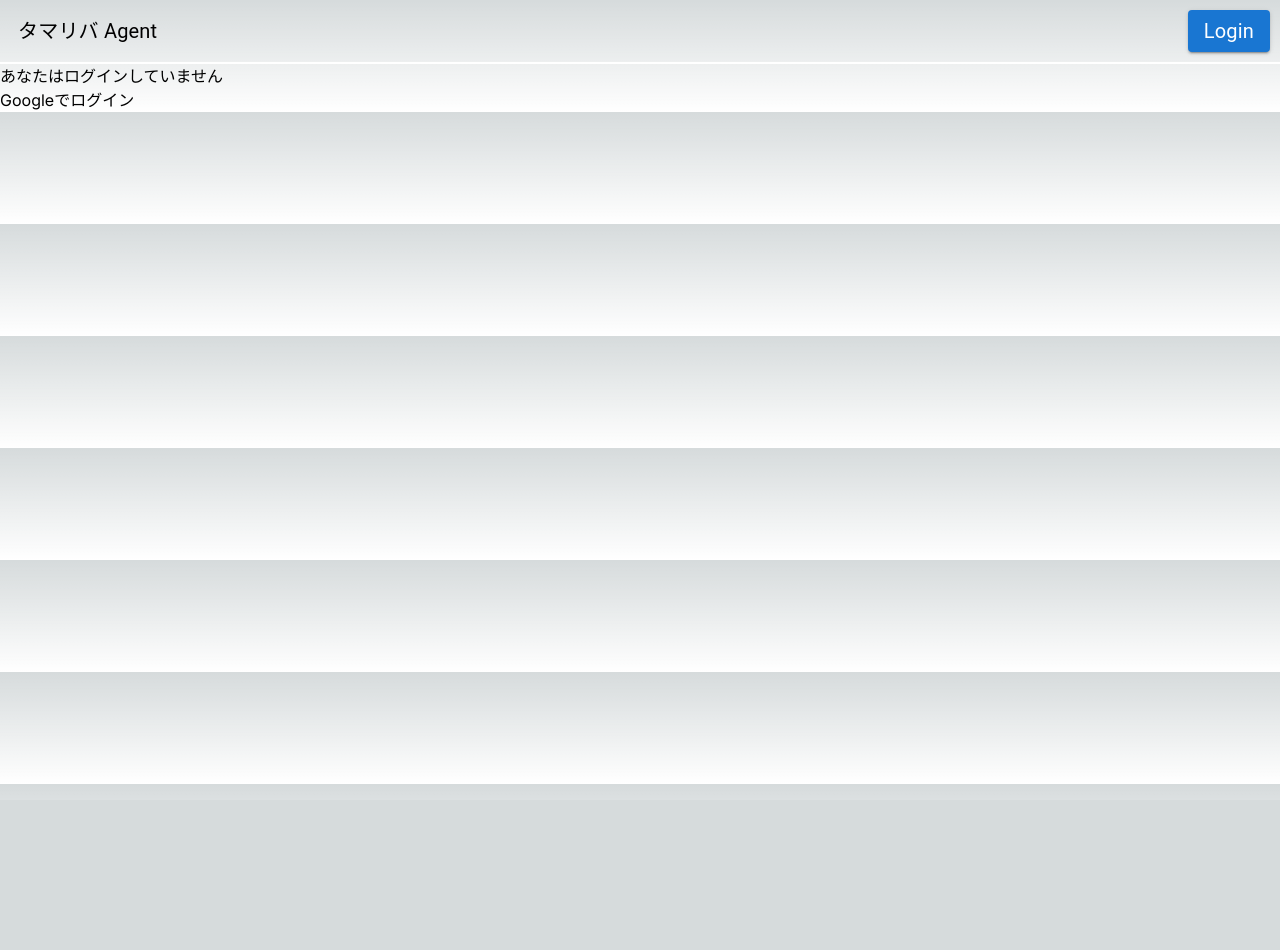
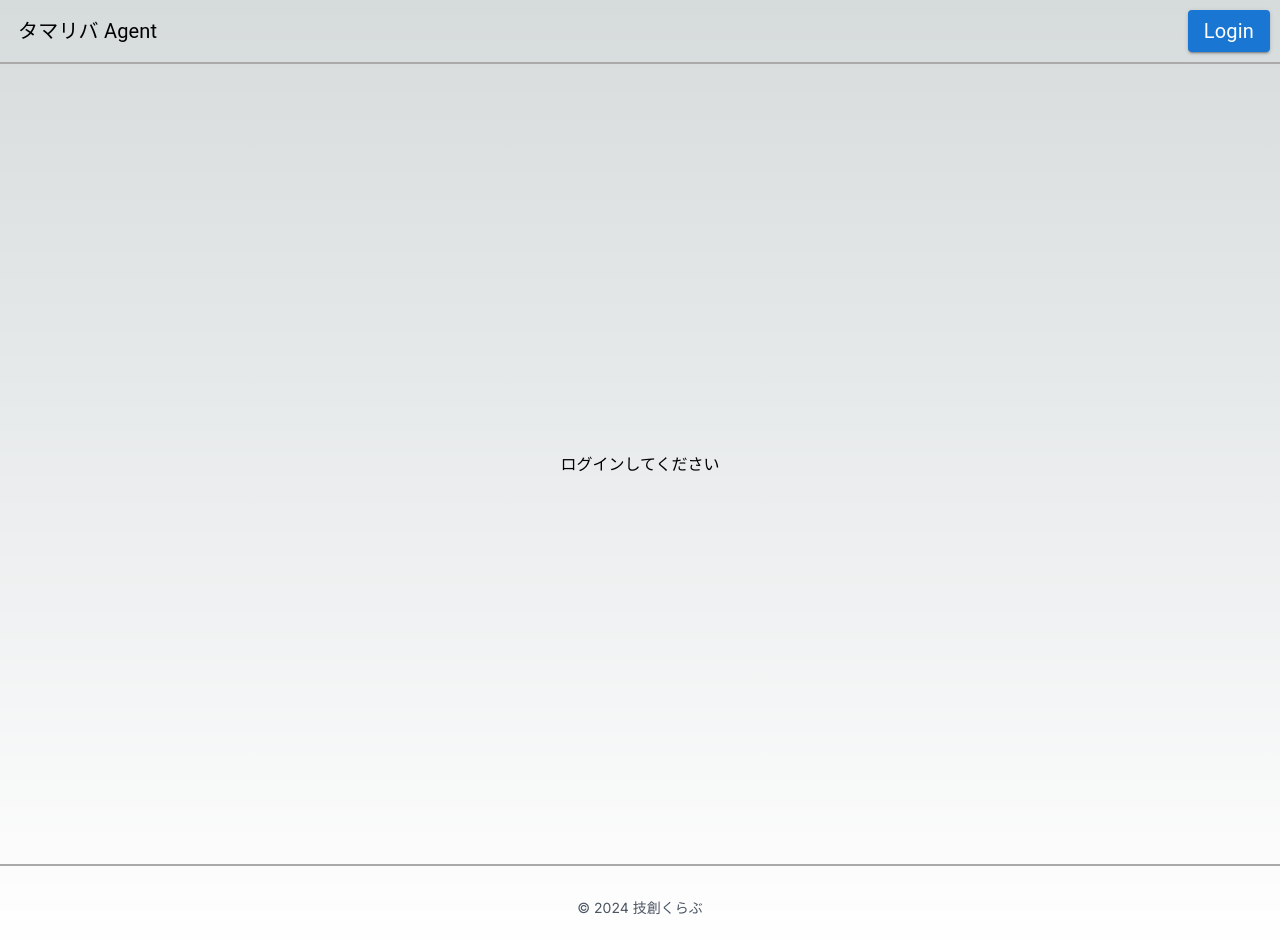
Before and after one commit to tech-creative-club/tama-river, a Next.js app: page / in a window 1280 px wide. Before the commit the page ends 800 px from the top, so only its background shows below. Built offline with nearby package versions, Linux system fonts and the light colour scheme; no server answers.

Commit message:
designをちょっと微調整

```diff
--- a/src/app/layout.tsx
+++ b/src/app/layout.tsx
@@ -3,6 +3,7 @@ import { Inter } from "next/font/google";
 import "./globals.css";
 import NextAuthProvider from "@/providers/NextAuth";
 import Header from "@/components/header";
+import Footer from "@/components/footer";
 
 const inter = Inter({ subsets: ["latin"] });
 
@@ -22,7 +23,7 @@ export default function RootLayout({
         <body className={inter.className}>
           <Header />
           {children}
-          {/* <Footer /> */}
+          <Footer />
         </body>
       </NextAuthProvider>
     </html>
--- a/src/app/page.tsx
+++ b/src/app/page.tsx
@@ -1,23 +1,17 @@
 "use client";
 import { useSession } from "next-auth/react";
-import Login from "@/components/Login";
-import Logout from "@/components/Logout";
+import AdminPage from "@/components/admin";
 
 export default function Home() {
   const { data: session, status } = useSession();
   return (
-    <div>
+    <main className="flex flex-col items-center justify-center min-h-screen py-2">
       {status === "authenticated" ? (
-        <div>
-          <p>セッションの期限：{session.expires}</p>
-          <p>ようこそ、{session.user?.email}さん</p>
-          <div>
-            <Logout />
-          </div>
-        </div>
-      ) : (
-        <Login />
+        <AdminPage />
+      ): (
+        // TODO: UserPageを作成して貼り付ける
+        <p>ログインしてください</p>
       )}
-    </div>
+    </main>
   );
 }
--- a/src/components/admin/index.tsx
+++ b/src/components/admin/index.tsx
@@ -1,6 +1,7 @@
-export default function AdminPage({email} : {email : string}) {
+export default function AdminPage() {
   return (
     <div>
+      <p>管理者ページです</p>
     </div>
   );
 }
--- /dev/null
+++ b/src/components/footer/index.tsx
@@ -0,0 +1,16 @@
+'use client';
+
+import { Box } from "@mui/material";
+import FullDivider from "../misc/FullDivider";
+
+export default function Footer() {
+
+  return (
+    <footer>
+      <FullDivider />
+      <Box sx={{ textAlign: "center" }} className="my-8">
+        <p className="text-gray-600 text-sm">© 2024 技創くらぶ</p>
+      </Box>
+    </footer>
+  );
+}
--- a/src/components/header/StyledButton.tsx
+++ b/src/components/header/StyledButton.tsx
@@ -5,6 +5,7 @@ import { useRouter } from 'next/navigation';
 export default function StyledButton( {text} : {text: string} ){
   const router = useRouter();
   return (
+    // TODO: Actionを入れられるようにする
     <Button variant="contained" className=' bg-blue-500'>
       <Typography sx={{ textTransform: 'capitalize', fontSize: "1.25rem"}}>
         {text}
--- a/src/components/misc/FullDivider.tsx
+++ b/src/components/misc/FullDivider.tsx
@@ -4,7 +4,7 @@ import { Box, Divider } from "@mui/material";
 export default function FullDivider() {
   return (
     <Box sx={{ width: "100%" }}>
-      <Divider sx={{ border: "1px solid #FFF"}} />
+      <Divider sx={{ border: "1px solid #AAA"}} />
     </Box>
   );
 }
```
